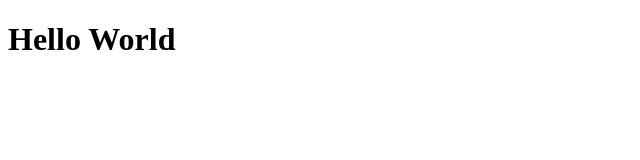
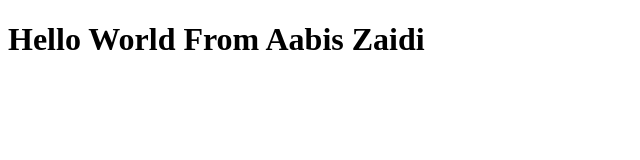
Before and after one commit to AabisZ/Bootcamp2020Sample, a plain HTML site: page index.html in a window 1280 px wide. Shown: the whole page, without its empty margins (0-640 px from the left). Drawn offline with Linux system fonts and the light colour scheme.

Commit message:
Update index.html
changes by Aabis

```diff
--- a/index.html
+++ b/index.html
@@ -7,6 +7,6 @@
     <title>Hello World</title>
 </head>
 <body>
-    <h1>Hello World</h1>
+    <h1>Hello World From Aabis Zaidi</h1>
 </body>
 </html>
```
